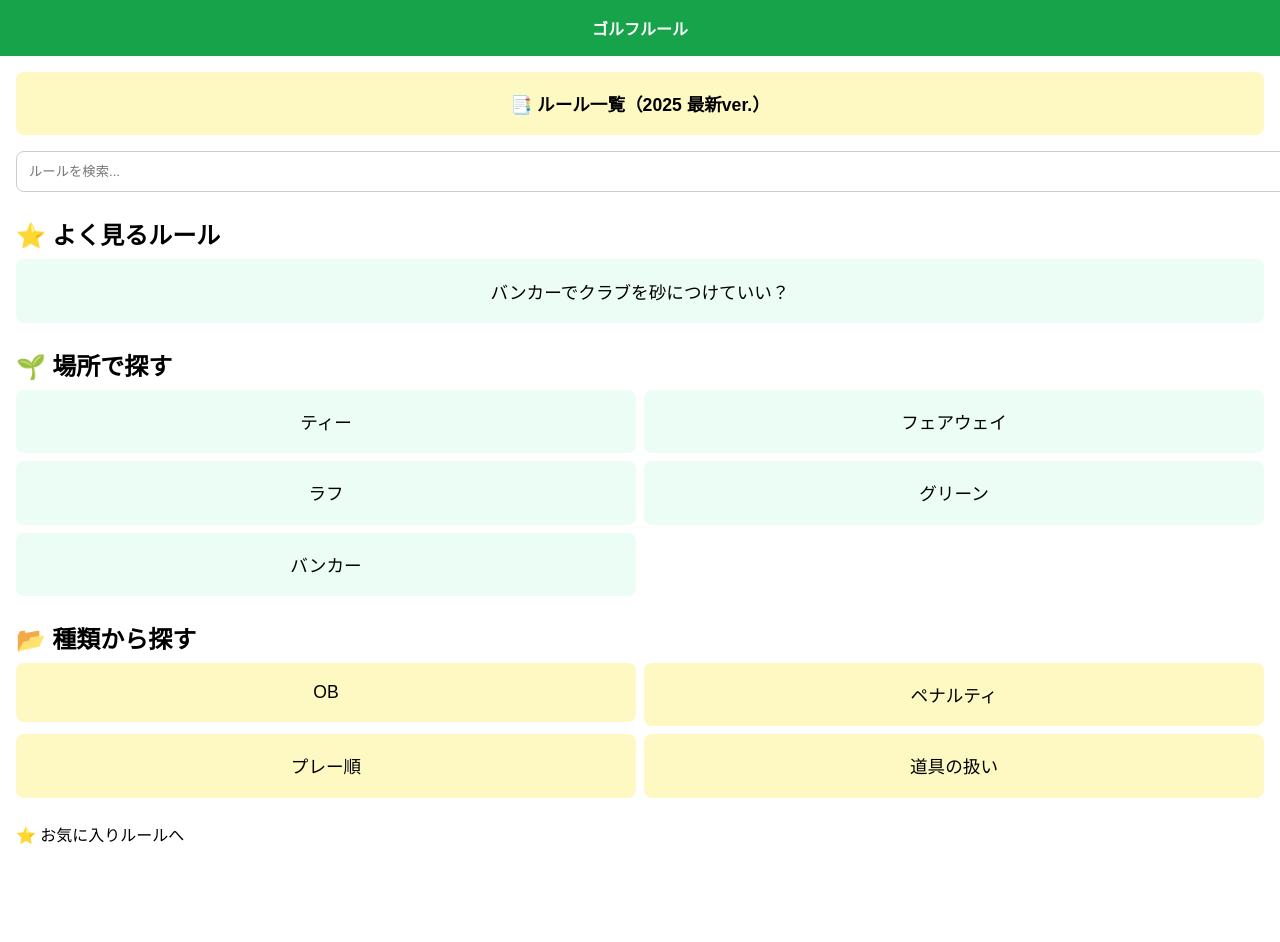
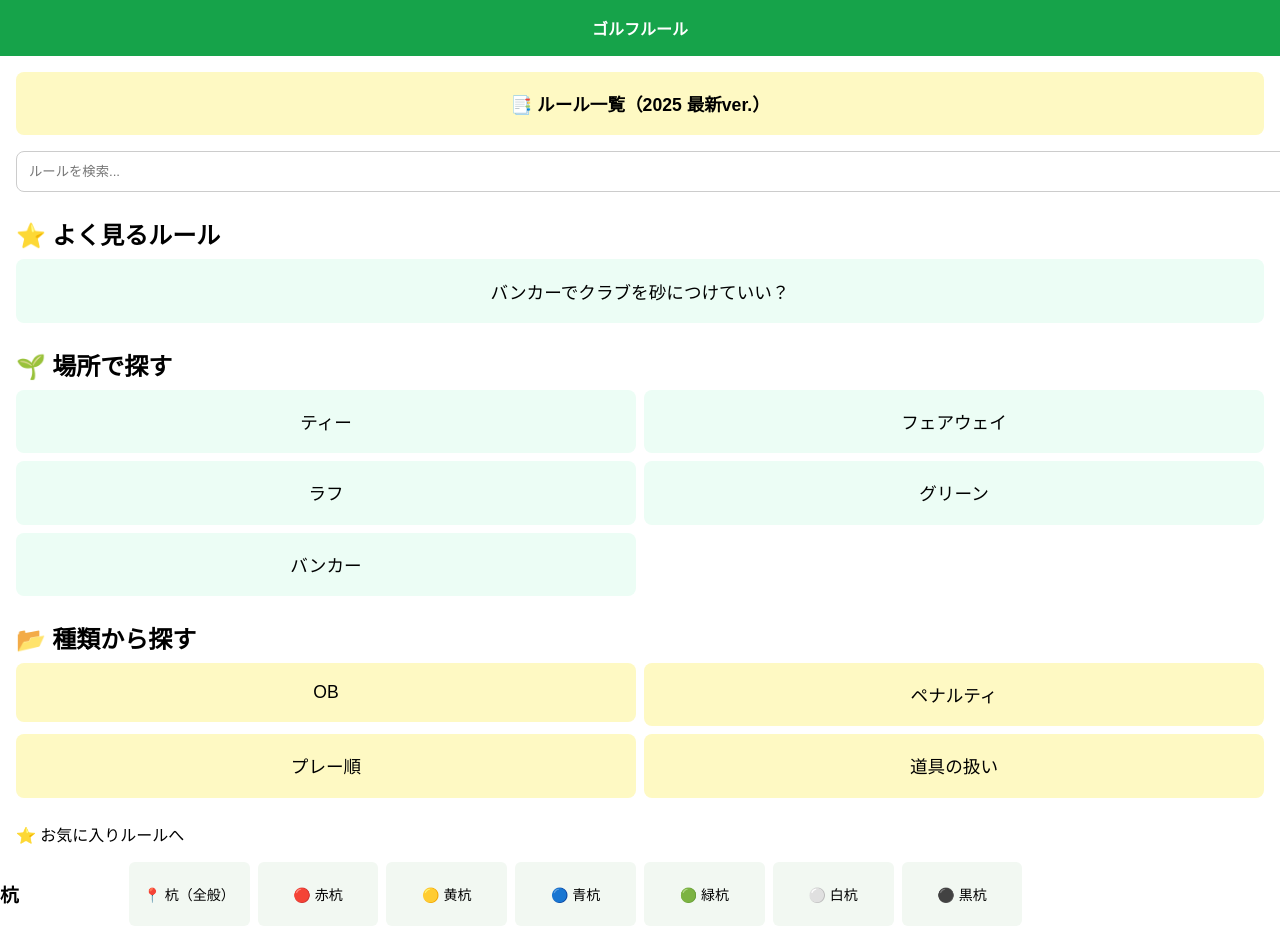
Before and after one commit to uta7770502/golf-pwa-demo, a React (Create React App) app: page / in a window 1280 px wide. Before the commit the page ends 862 px from the top, so only its background shows below. Built offline with nearby package versions, Linux system fonts and the light colour scheme; no server answers.

Commit message:
Add files via upload

```diff
--- a/index.html
+++ b/index.html
@@ -157,5 +157,17 @@ document.querySelectorAll('.filter-section button').forEach(btn => {
 });
 </script>
 
+
+<div class="filter-section">
+  <h3>杭</h3>
+  <button data-category="杭">📍 杭（全般）</button>
+  <button data-category="赤杭">🔴 赤杭</button>
+  <button data-category="黄杭">🟡 黄杭</button>
+  <button data-category="青杭">🔵 青杭</button>
+  <button data-category="緑杭">🟢 緑杭</button>
+  <button data-category="白杭">⚪ 白杭</button>
+  <button data-category="黒杭">⚫ 黒杭</button>
+</div>
+
 </body>
 </html>
```
Also changed, not shown: rules.json (+24 -0 lines), stake-black.png (added), stake-white.png (added).
